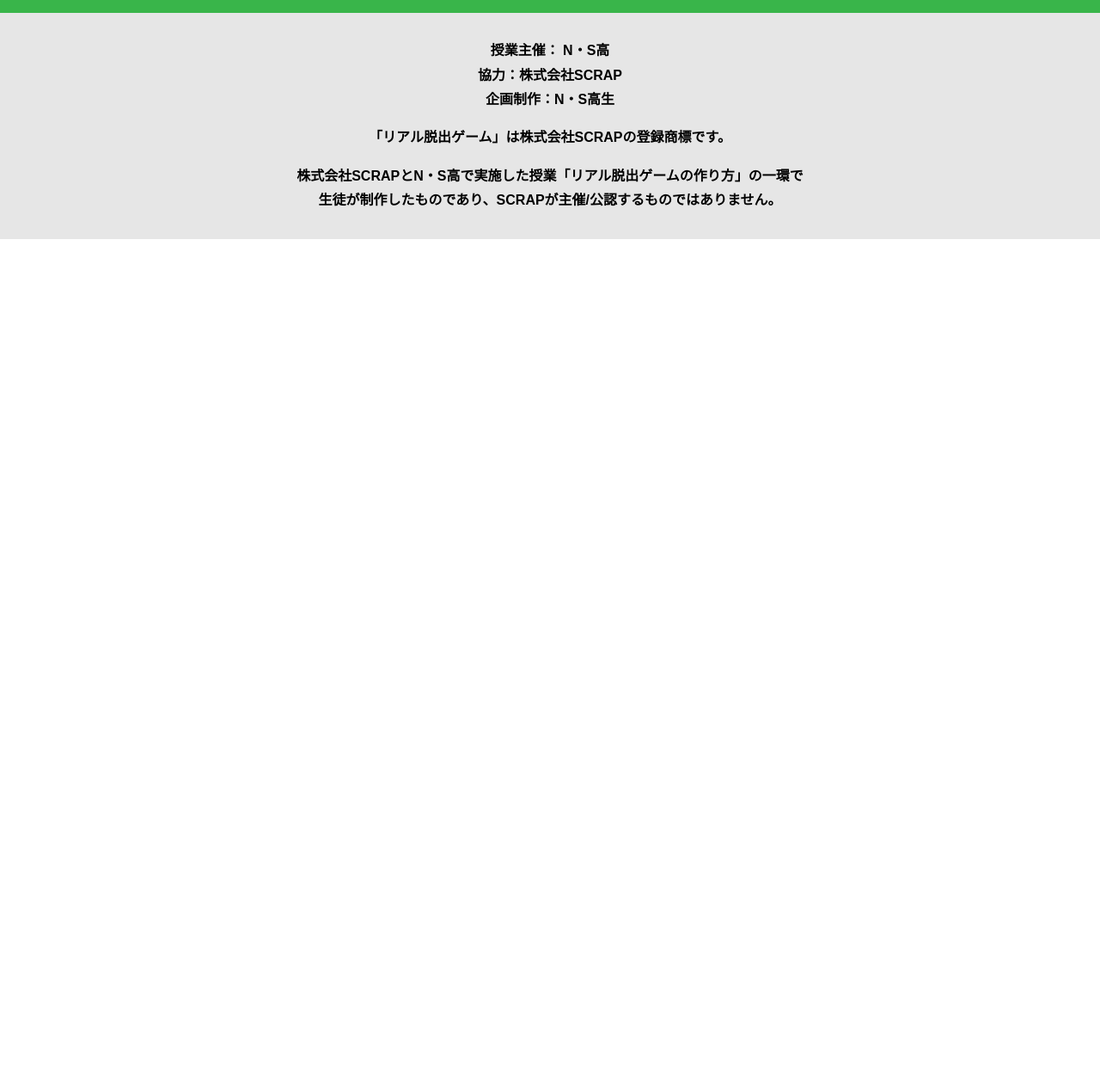
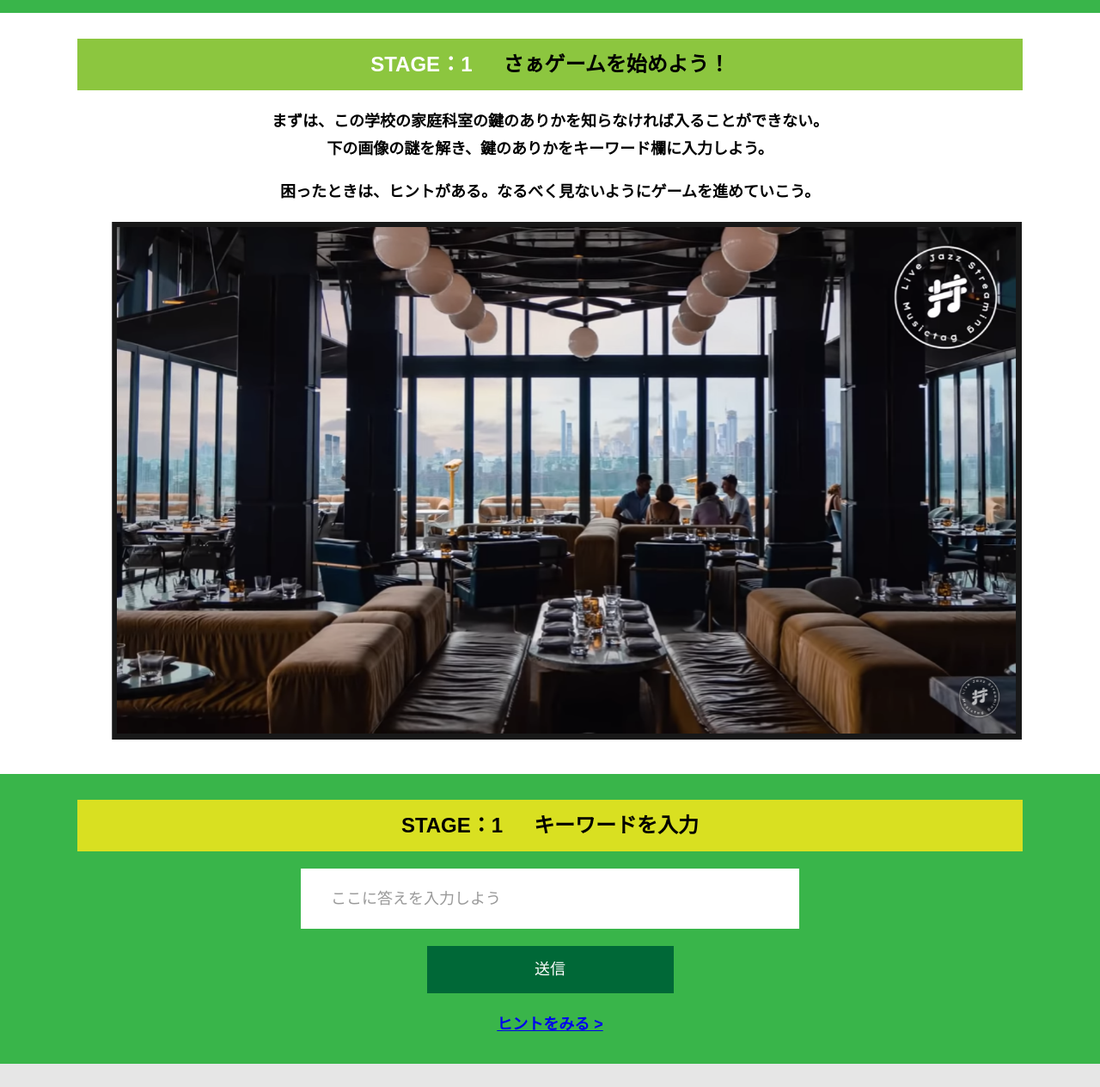
Before and after one commit to keisukennn/kei3, a plain HTML site: page main.html in a window 1280 px wide. Shown: the part 1480-2744 px from the top of the page at 86% size. Before the commit the page ends 1758 px from the top, so only its background shows below. Drawn offline with nearby package versions, Linux system fonts and the light colour scheme.

Commit message:
Update main.html

```diff
--- a/main.html
+++ b/main.html
@@ -96,6 +96,78 @@ Youtube貼り付けここまで -->
 
       </div>
       <!-- STAGE1　ここまで -->
+
+
+      <!-- STAGE1　ここから -->
+      <div id="sectionStage1" class="stage">
+
+        <!-- STAGE1問題セクション　ここから -->
+        <section class="section">
+          <div class="container">
+            <h2 class="section-title section-title--keycolorlight"><span class="section-title__stage">STAGE：1</span>さぁゲームを始めよう！</h2>
+            <p class="text-center">まずは、この学校の家庭科室の鍵のありかを知らなければ入ることができない。<br>
+              下の画像の謎を解き、鍵のありかをキーワード欄に入力しよう。</p>
+            <p class="text-center">困ったときは、ヒントがある。なるべく見ないようにゲームを進めていこう。</p>
+
+            <div class="container">
+              <figure class="image__container">
+                <img src="assets/images/stage.png" alt="">
+              </figure>
+
+ <!--  YouTube貼り付け
+              <div class="youtube__container">
+                <div class="youtube">
+                  <iframe width="560" height="315" src="https://www.youtube.com/embed/IRyJe-0Uie0?controls=0" title="YouTube video player" frameborder="0" allow="accelerometer; autoplay; clipboard-write; encrypted-media; gyroscope; picture-in-picture" allowfullscreen></iframe>
+                </div>
+              </div>
+Youtube貼り付けここまで -->
+
+            </div>
+          </div>
+        </section>
+        <!-- STAGE1問題セクション　ここまで -->
+
+        <!-- STAGE1解答入力セクション　ここから -->
+        <section class="section bg-color--keycolor">
+          <div class="container">
+            <h2 class="section-title"><span class="section-title__stage">STAGE：1</span>キーワードを入力</h2>
+            <!------------------------------------------------------------------------------------------------------------
+              解答入力欄のコンポーネントです。入力欄・送信ボタン・エラーメッセージを表示します。
+              v-bind:correct="correctAnswer['stage1']['q1']" は正解の解答を指します。
+              v-on:answer-input="answerInput($event, 'stage1', 1)" は送信ボタンをクリックした時の動作を決める関数です。
+              2番目、3番目の1引数 'stage1', 1 はstage1の1問目ということになります。
+              1番麺の引数 $event は正解、不正解の判定を受け取る変数です。
+              []、()の間違い、''の抜けがあると動きません。
+            ------------------------------------------------------------------------------------------------------------>
+            <answer-input v-bind:correct="correctAnswer['stage1']['q1']" v-on:answer-input="answerInput($event, 'stage1', 1)"></answer-input>
+
+            <a class="link-hint" href="hint1.html" target="hint1">ヒントをみる ></a>
+          </div>
+        </section>
+        <!-- STAGE1解答入力セクション　ここまで -->
+
+        <!-- STAGE1クリア画面　ここから -->
+        <!------------------------------------------------------------------------------------------------------
+          ステージを全問正解するとclear['stage1']がtrusになります。
+          v-if="clear['stage1']"はclear['stage1']がtrueになったら表示します。
+          v-bind:class="{isClear:clear['stage1']}"はclear['stage1']がtrueになったら「isClear」クラスを追加します。
+        -------------------------------------------------------------------------------------------------------->
+        <section v-if="clear['stage1']" v-bind:class="{isClear:clear['stage1']}"  class="section section--clear bg-color--gray">
+          <div class="container">
+            <div class="clear-message">
+              <div class="clear-message__title">STAGE：１  クリア！</div>
+              <div class="clear-message__content">家庭科室の扉が開いた！<br>
+                さぁ先生を助けるため<br>
+                ３つステージの謎をとき、暗号を見つけ出そう！</div>
+              <button v-on:click="nextStage('stage1')" onclick="location.href='#sectionStage2'" class="clear-message__btn btn">次のステージへ<svg class="btn__arrow"><use xlink:href="#arrow"></use></svg></button>
+            </div>
+          </div>
+        </section>
+        <!-- STAGE1クリア画面　ここまで -->
+
+      </div>
+      <!-- STAGE1　ここまで -->
+
 
       <!-- STAGE2　ここから -->
       <!---------------------------------------------------------------------
```
